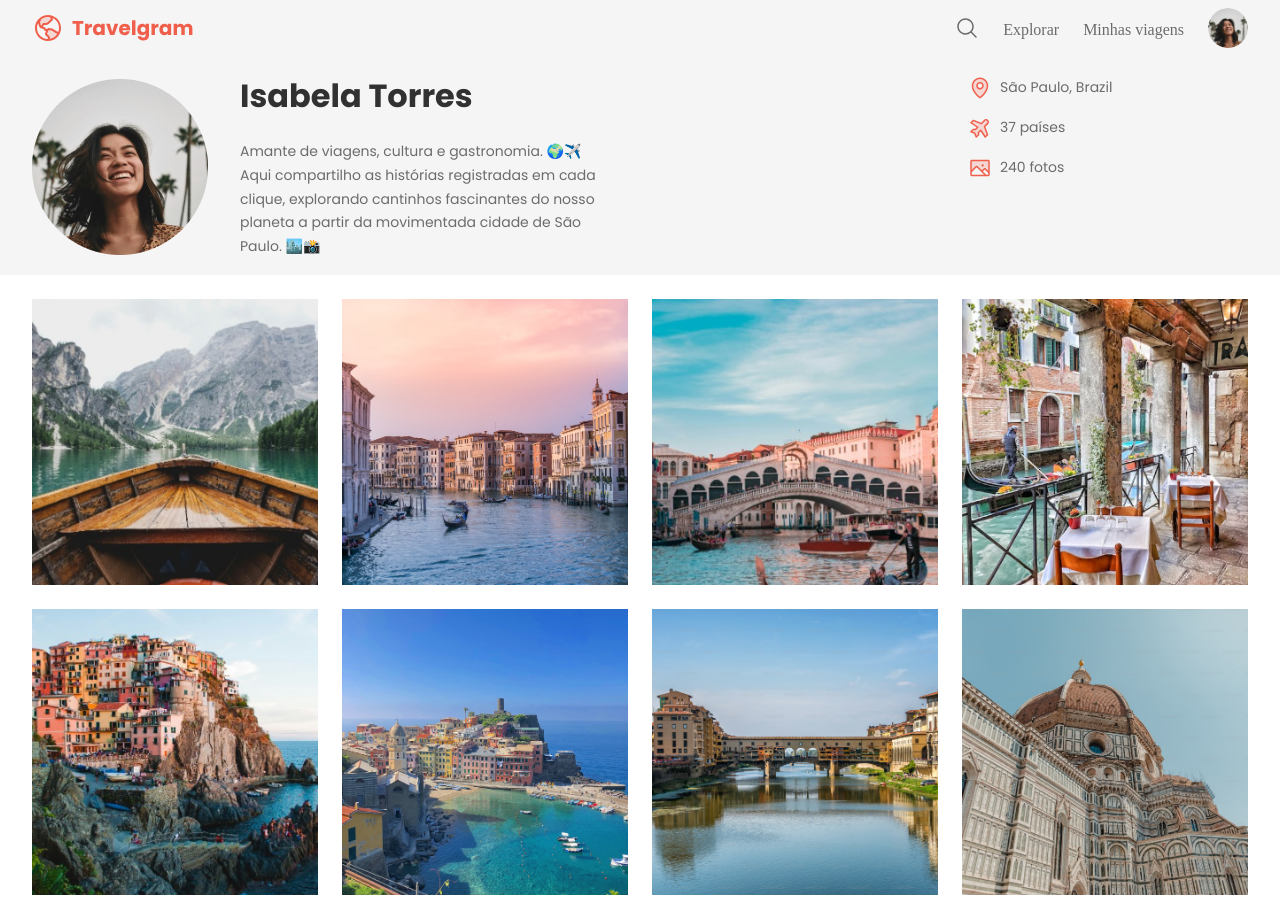
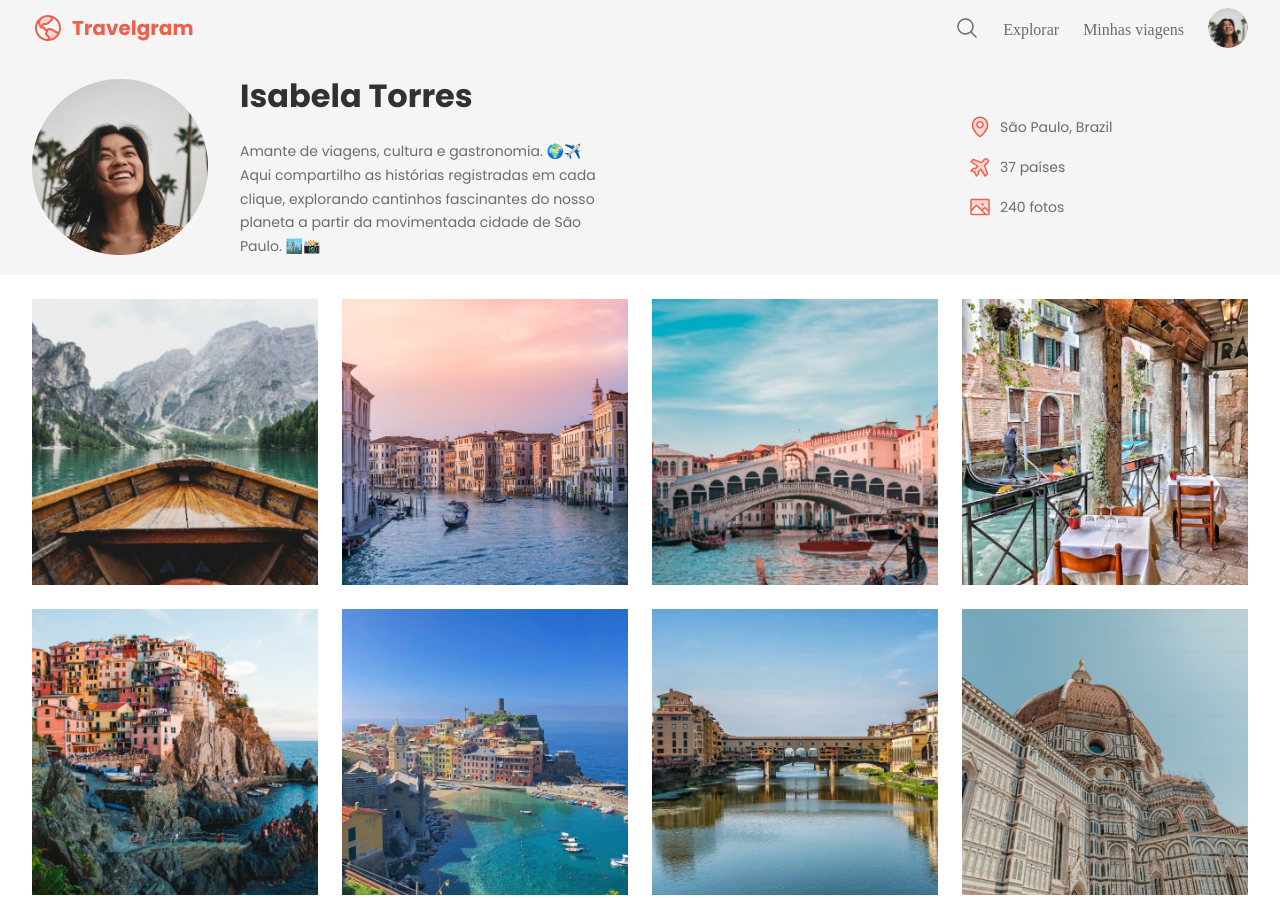
Before and after one commit to joseguerra5/travelgram, a plain HTML site: page index.html in a window 1280 px wide. Shown: the top 898 px of the page. Drawn offline with Linux system fonts and the light colour scheme; a web font is replaced by a local one.

Commit message:
align foot and header

```diff
--- a/css/footer.css
+++ b/css/footer.css
@@ -7,6 +7,9 @@ footer{
   font: 14px/150% var(--font-family);
 }
 
+
+
+@media (width >= 80em) {
   footer span:nth-child(1){
     margin-right: auto;
   }
@@ -18,3 +21,4 @@ footer span:nth-child(2){
   footer span:nth-child(3){
     text-align: end;
   }
+}
--- a/css/header.css
+++ b/css/header.css
@@ -70,6 +70,7 @@ header {
 
   .header-container {
     flex-direction: row;
+    align-items: center;
   }
 
 }
```
Lines whose indentation alone changed are shown as unchanged.
